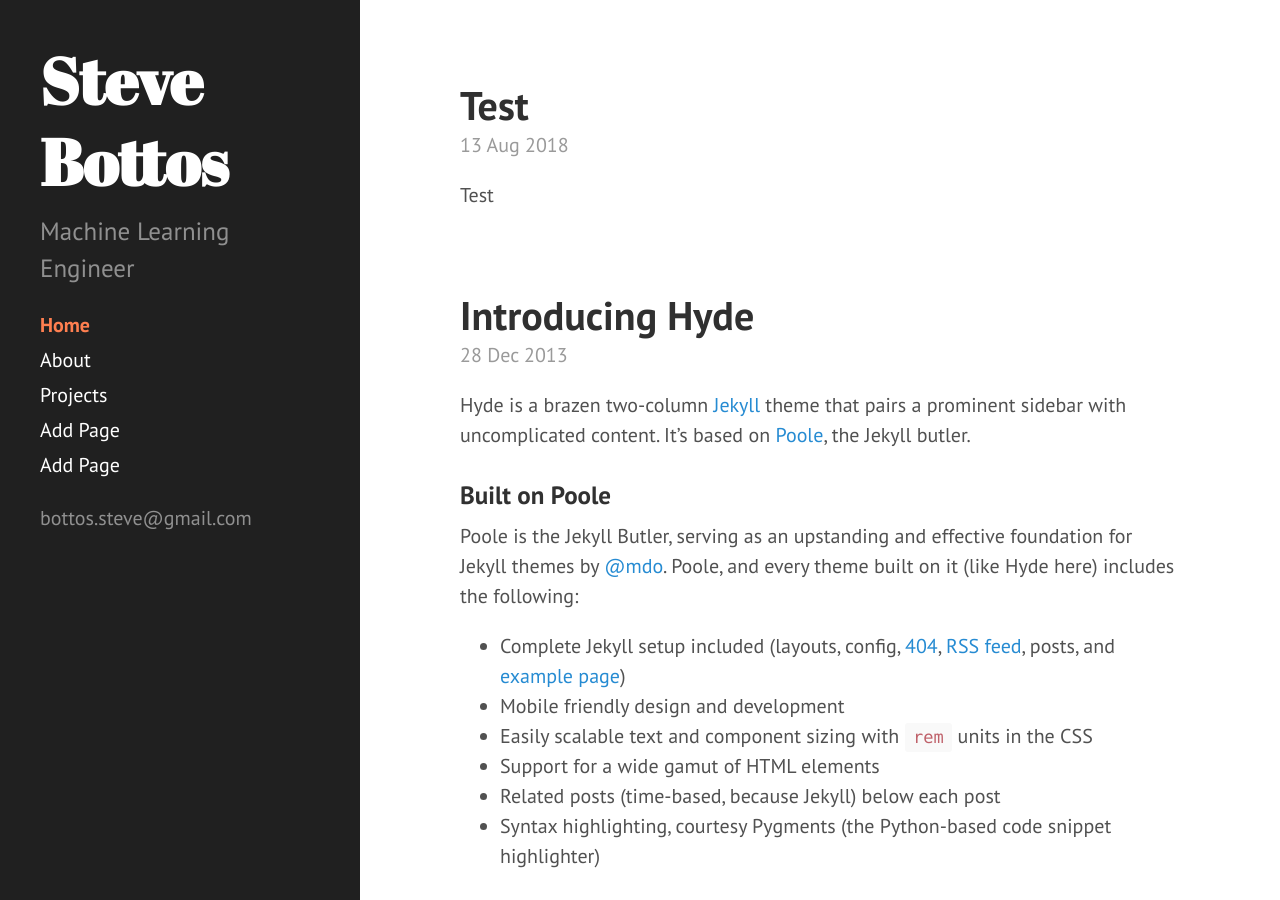
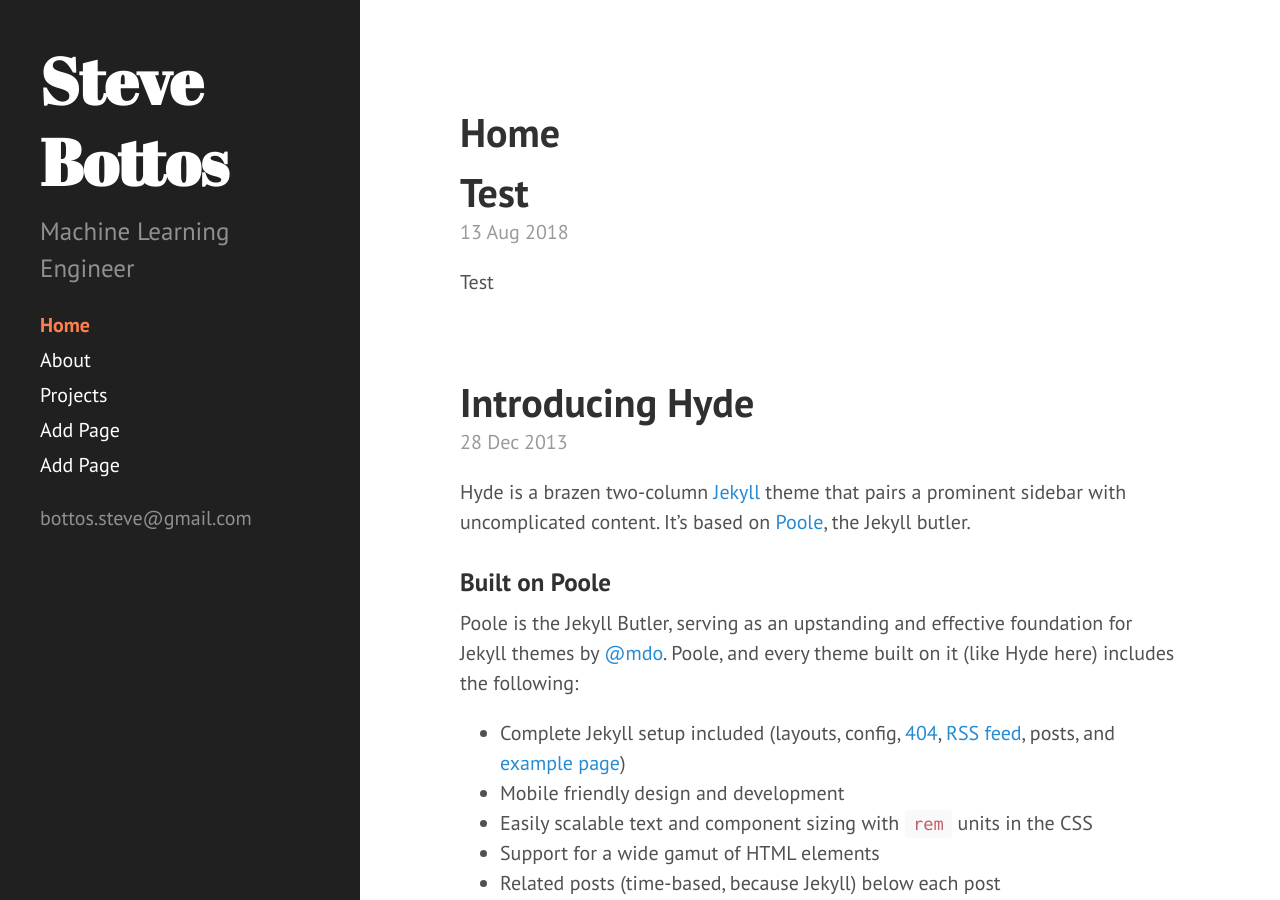
Before and after one commit to stevebottos/stevebottos.github.io, a Jekyll site: the page built from index.html, in a window 1280 px wide and 900 px high. Built offline with Jekyll 4.4.1, drawn with Linux system fonts in a browser that asks for light colours; the list of posts is cut into pages by our own code.

Commit message:
Update index.html

```diff
--- a/index.html
+++ b/index.html
@@ -2,7 +2,7 @@
 layout: default
 title: Home
 ---
-
+<h1>Home</h1>
 <div class="posts">
   {% for post in paginator.posts %}
   <div class="post">
```
